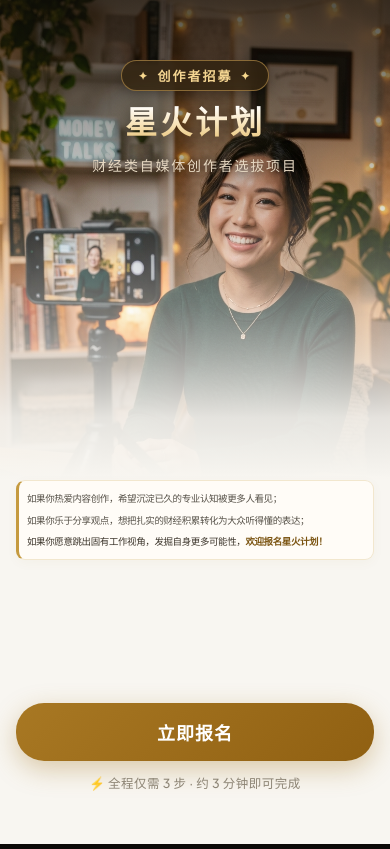
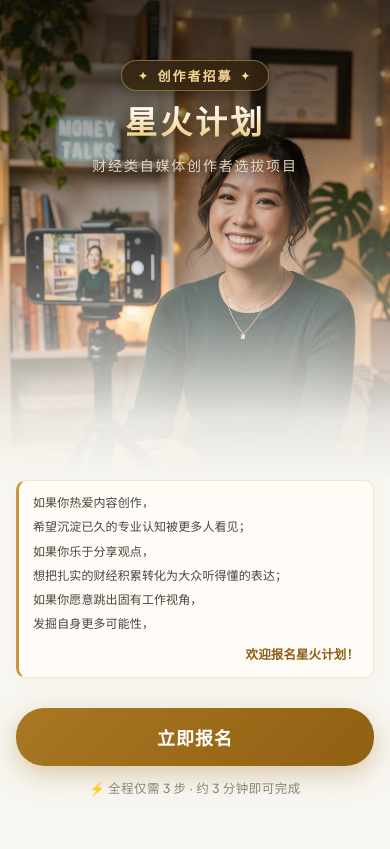
Before and after one commit to easyLong/kos-account-selection, a React (Vite) app: page / in a window 390 px wide. Built offline with nearby package versions, Linux system fonts and the light colour scheme; no server answers.

Commit message:
style(landing): format intro into 7 lines with right-aligned closing slogan

```diff
--- a/src/App.css
+++ b/src/App.css
@@ -146,63 +146,72 @@
 .intro-lines-wrapper {
   display: flex;
   flex-direction: column;
-  gap: 8px;
+  gap: 5px;
   width: 100%;
   max-width: 440px;
   text-align: left;
   align-items: flex-start;
-  padding: 12px 12px;
+  padding: 14px 16px;
   background: rgba(255, 253, 248, 0.88);
   border: 1px solid rgba(197, 154, 63, 0.22);
   border-left: 3.5px solid #C59A3F;
-  border-radius: 9px;
+  border-radius: 10px;
   box-shadow: 0 3px 12px rgba(140, 94, 19, 0.04);
   box-sizing: border-box;
-  overflow: hidden;
 }
 
 .intro-line {
-  font-size: clamp(9.2px, 2.7vw, 11px);
-  line-height: 1.55;
-  color: #555047;
-  letter-spacing: -0.3px;
+  font-size: 12.8px;
+  line-height: 1.65;
+  color: #4A443B;
+  letter-spacing: 0.1px;
   white-space: nowrap;
   margin: 0;
   display: block;
   text-align: left;
 }
 
-.intro-line-highlight {
-  color: #3C352B;
-}
-
-.intro-line-highlight .text-highlight {
-  color: var(--color-gold-dark);
-  font-weight: 700;
+.intro-line.intro-line-right {
+  align-self: flex-end;
+  text-align: right;
+  width: 100%;
+  margin-top: 5px;
+}
+
+.intro-line-right .text-highlight {
+  color: #8C5E13;
+  font-weight: 700;
+  font-size: 13.2px;
   white-space: nowrap;
 }
 
 @media (max-width: 395px) {
   .intro-lines-wrapper {
-    padding: 10px 8px;
-    gap: 7px;
+    padding: 12px 14px;
+    gap: 4.5px;
   }
 
   .intro-line {
-    font-size: 9.5px;
-    letter-spacing: -0.4px;
+    font-size: 12px;
+  }
+
+  .intro-line-right .text-highlight {
+    font-size: 12.5px;
   }
 }
 
 @media (max-width: 360px) {
   .intro-lines-wrapper {
-    padding: 8px 6px;
-    gap: 6px;
+    padding: 10px 12px;
+    gap: 4px;
   }
 
   .intro-line {
-    font-size: 8.8px;
-    letter-spacing: -0.45px;
+    font-size: 11.2px;
+  }
+
+  .intro-line-right .text-highlight {
+    font-size: 11.8px;
   }
 }
 
--- a/src/components/LandingPage.jsx
+++ b/src/components/LandingPage.jsx
@@ -38,14 +38,14 @@ export default function LandingPage({ onStart, onOpenAdmin }) {
       <div className="landing-body">
         <div className="intro-card">
           <div className="intro-lines-wrapper">
-            <p className="intro-line">
-              如果你热爱内容创作，希望沉淀已久的专业认知被更多人看见；
-            </p>
-            <p className="intro-line">
-              如果你乐于分享观点，想把扎实的财经积累转化为大众听得懂的表达；
-            </p>
-            <p className="intro-line intro-line-highlight">
-              如果你愿意跳出固有工作视角，发掘自身更多可能性，<strong className="text-highlight">欢迎报名星火计划！</strong>
+            <p className="intro-line">如果你热爱内容创作，</p>
+            <p className="intro-line">希望沉淀已久的专业认知被更多人看见；</p>
+            <p className="intro-line">如果你乐于分享观点，</p>
+            <p className="intro-line">想把扎实的财经积累转化为大众听得懂的表达；</p>
+            <p className="intro-line">如果你愿意跳出固有工作视角，</p>
+            <p className="intro-line">发掘自身更多可能性，</p>
+            <p className="intro-line intro-line-right">
+              <strong className="text-highlight">欢迎报名星火计划！</strong>
             </p>
           </div>
         </div>
```
